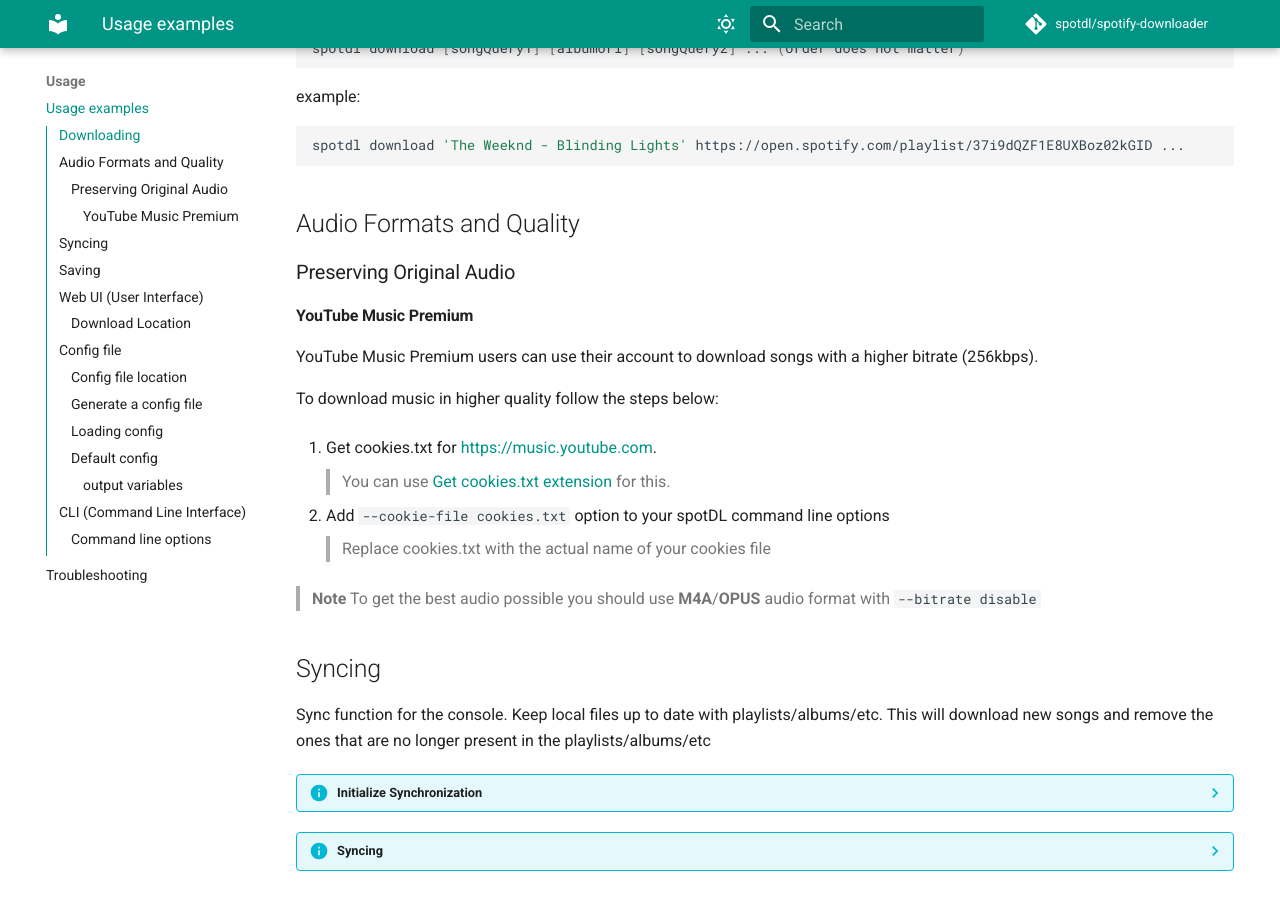
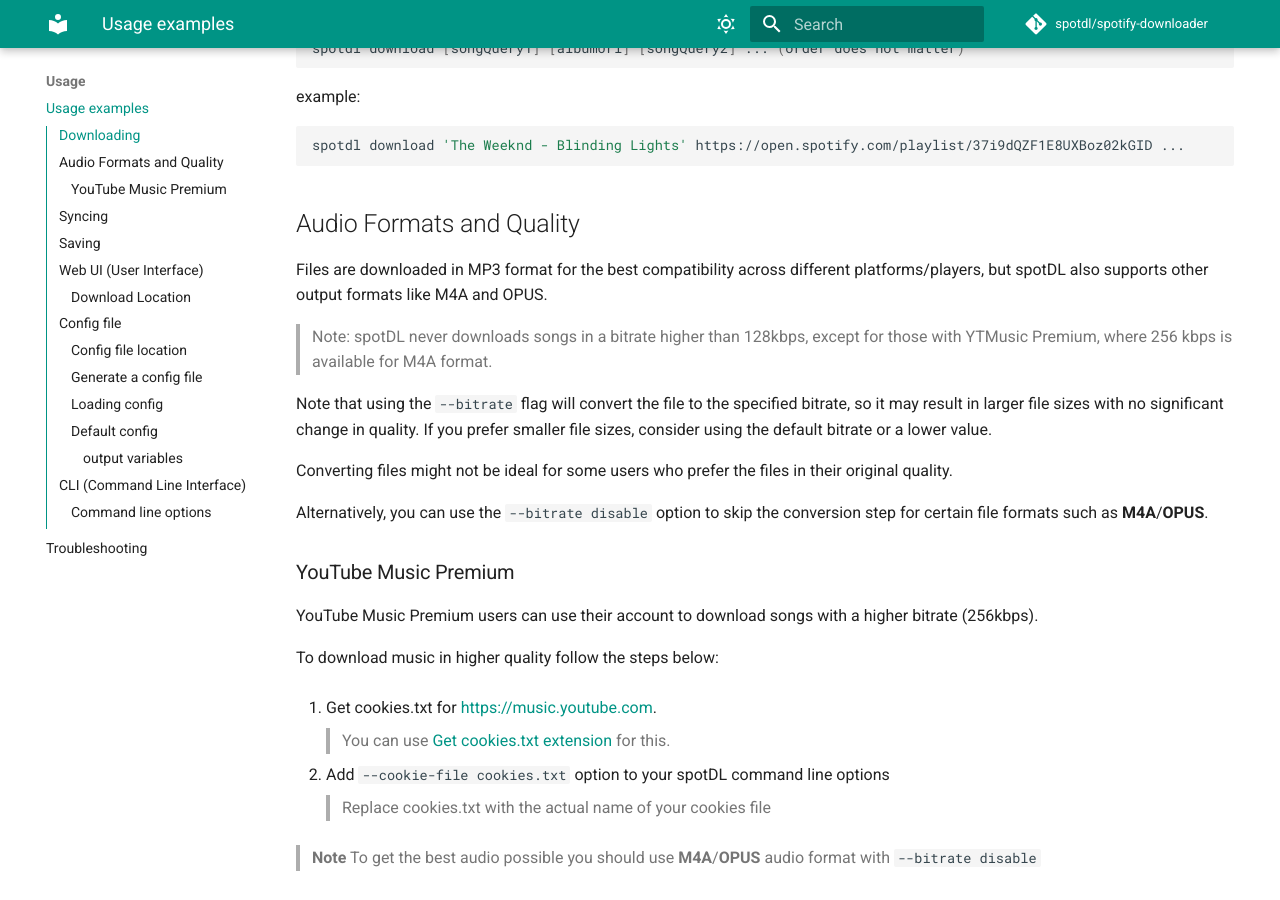
Before and after one commit to spotDL/spotify-downloader, an MkDocs documentation site: the page built from docs/usage.md, in a window 1280 px wide and 900 px high, scrolled down 647 px. Built offline with MkDocs 1.6.1 and Material for MkDocs 9.7.7, drawn with Linux system fonts in a browser that asks for light colours; comment, search, counter and statistics services are not loaded.

Commit message:
updated docs regarding audio quality

```diff
--- a/docs/usage.md
+++ b/docs/usage.md
@@ -95,9 +95,17 @@
 
 ## Audio Formats and Quality
 
-### Preserving Original Audio
+Files are downloaded in MP3 format for the best compatibility across different platforms/players, but spotDL also supports other output formats like M4A and OPUS.
 
-#### YouTube Music Premium
+> Note: spotDL never downloads songs in a bitrate higher than 128kbps, except for those with YTMusic Premium, where 256 kbps is available for M4A format.
+
+Note that using the `--bitrate` flag will convert the file to the specified bitrate, so it may result in larger file sizes with no significant change in quality. If you prefer smaller file sizes, consider using the default bitrate or a lower value.
+
+Converting files might not be ideal for some users who prefer the files in their original quality.
+
+Alternatively, you can use the `--bitrate disable` option to skip the conversion step for certain file formats such as **M4A**/**OPUS**.
+
+### YouTube Music Premium
 
 YouTube Music Premium users can use their account to download songs with a higher bitrate (256kbps).
 
```
